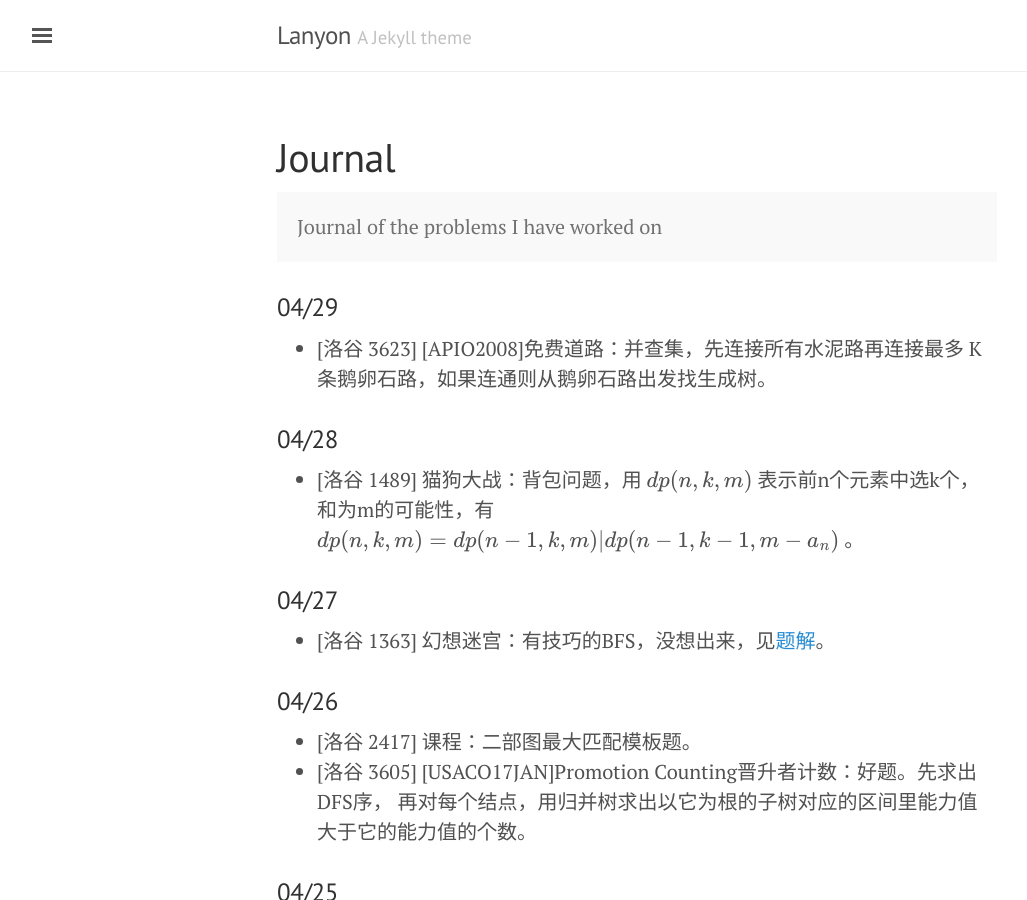
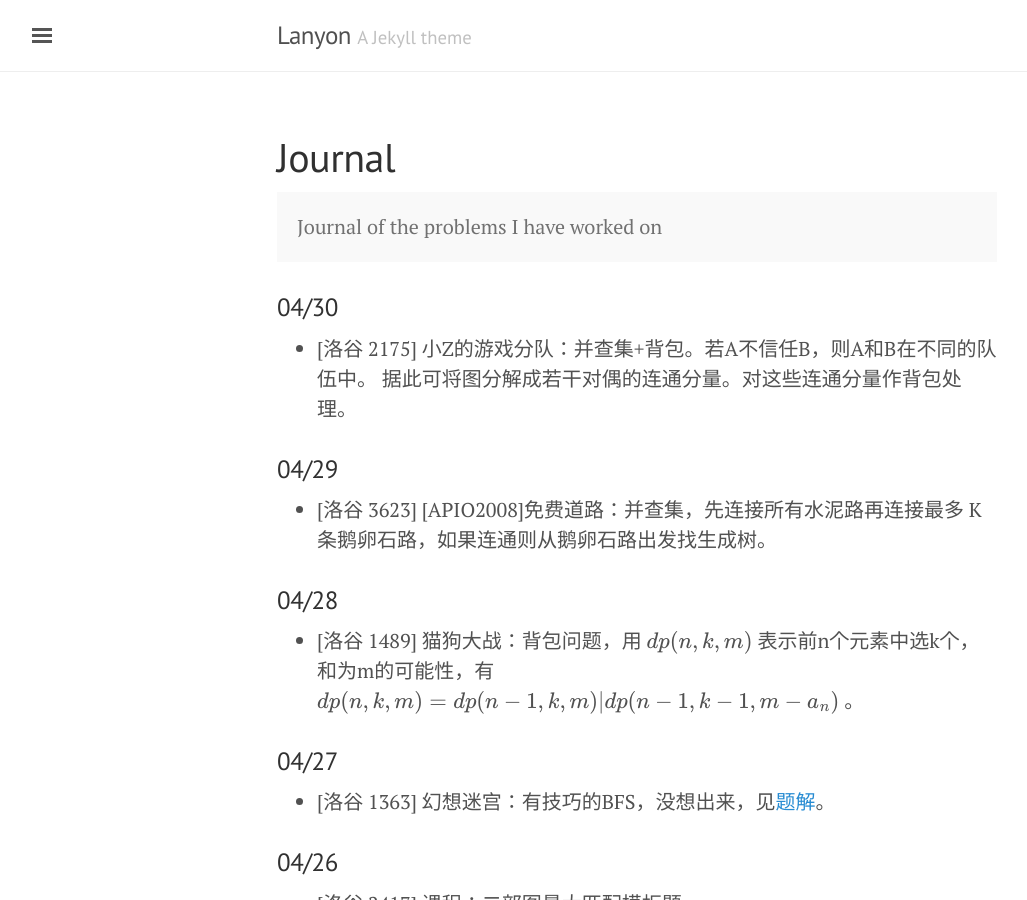
Before and after one commit to atubo/online-judge, a Jekyll site: the page built from docs/journal.md, in a window 1280 px wide and 900 px high. Shown: the whole window, without its empty margins (3-1030 px from the left). Built offline with Jekyll 4.4.1, drawn with Linux system fonts in a browser that asks for light colours; formulas are drawn with MathJax 3.

Commit message:
[Luogu 2175] 小Z的游戏分队

```diff
--- a/docs/journal.md
+++ b/docs/journal.md
@@ -6,6 +6,10 @@ title: Journal
 <p class="message">
 Journal of the problems I have worked on
 </p>
+
+### 04/30
+* [洛谷 2175] 小Z的游戏分队：并查集+背包。若A不信任B，则A和B在不同的队伍中。
+据此可将图分解成若干对偶的连通分量。对这些连通分量作背包处理。
 
 ### 04/29
 * [洛谷 3623] [APIO2008]免费道路：并查集，先连接所有水泥路再连接最多
```
Also changed, not shown: 1 other file.
